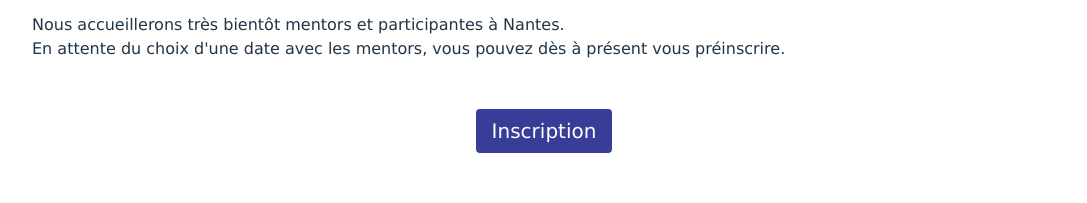
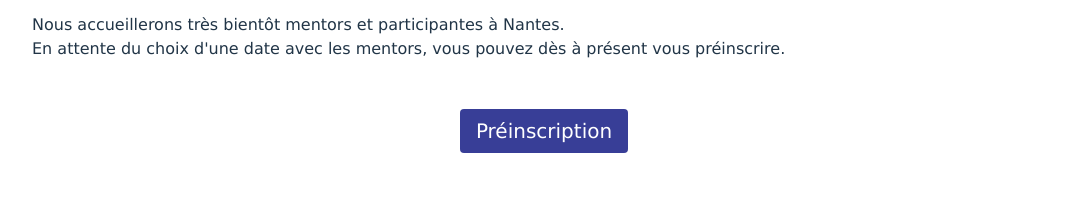
Before and after one commit to angular-devs-france/angular-devs-france, an Astro site: page /ateliers in a window 1280 px wide. Shown: the part 1939-2142 px from the top of the page, without its empty margins (96-1183 px from the left). Built offline with nearby package versions, Linux system fonts and the light colour scheme; Astro itself is replaced by a stand-in of ours.

Commit message:
Revert "feat: incriptions wow nantes"
This reverts commit 271165aa1447a23e44e87d1f54ffedccc2e47259.

```diff
--- a/src/pages/ateliers/index.astro
+++ b/src/pages/ateliers/index.astro
@@ -57,9 +57,14 @@ import Layout from "../../layouts/Layout.astro";
 
     <div class="flex justify-center my-12">
         <a class="inline-block py-2 px-4 rounded bg-[#383e97] text-white text-xl"
-           href="https://docs.google.com/forms/d/e/1FAIpQLSf3Pf9RFfJv9wRhB_DaVkrn8zH8rf6Z6ByVwjwp5KhAysD3uQ/viewform?usp=sf_link"
-           target="_blank">Inscription</a>
+           href="https://docs.google.com/forms/d/e/1FAIpQLScfT5TJFfE0BGTGEVbW0e3bz7uxK4zEjoKl5wPL9Rv_kvAOjw/viewform?usp=sf_link"
+           target="_blank">Préinscription</a>
     </div>
+
+    <!--
+    <img src="images/girls/banner-2.png" alt="">
+    -->
+
 
     <section class="flex flex-col md:flex-row justify-between flex-wrap mt-12">
         <div class="md:max-w-[45%] mb-4">
```
